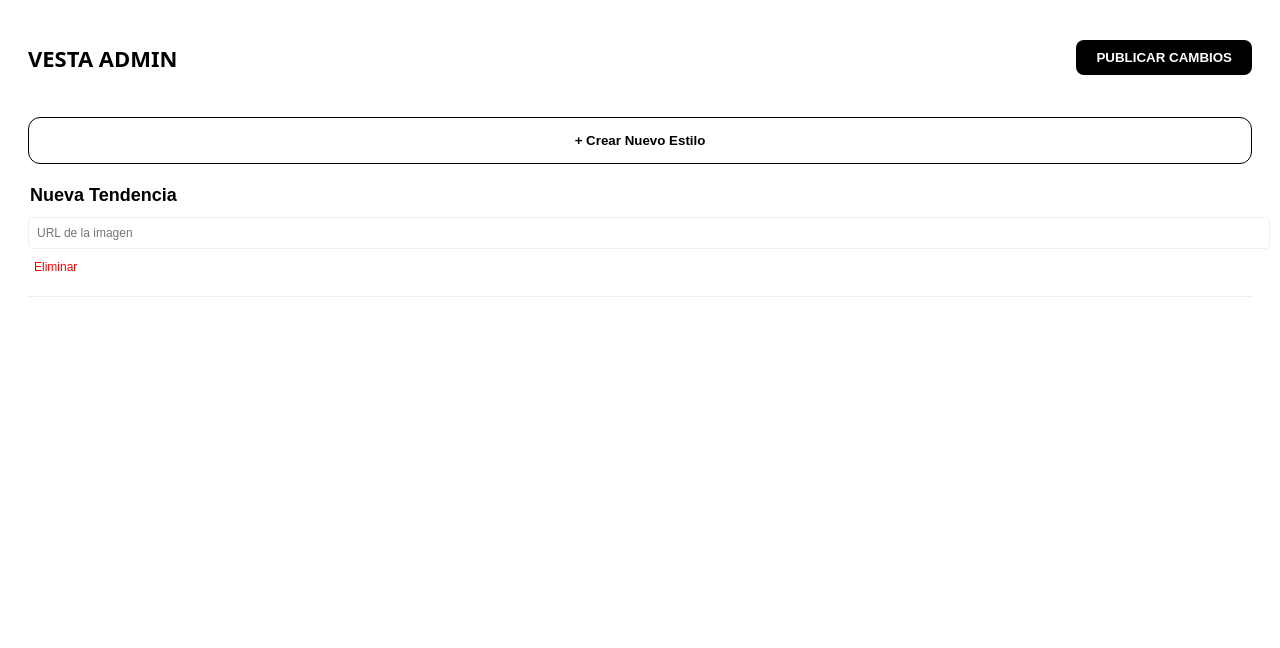
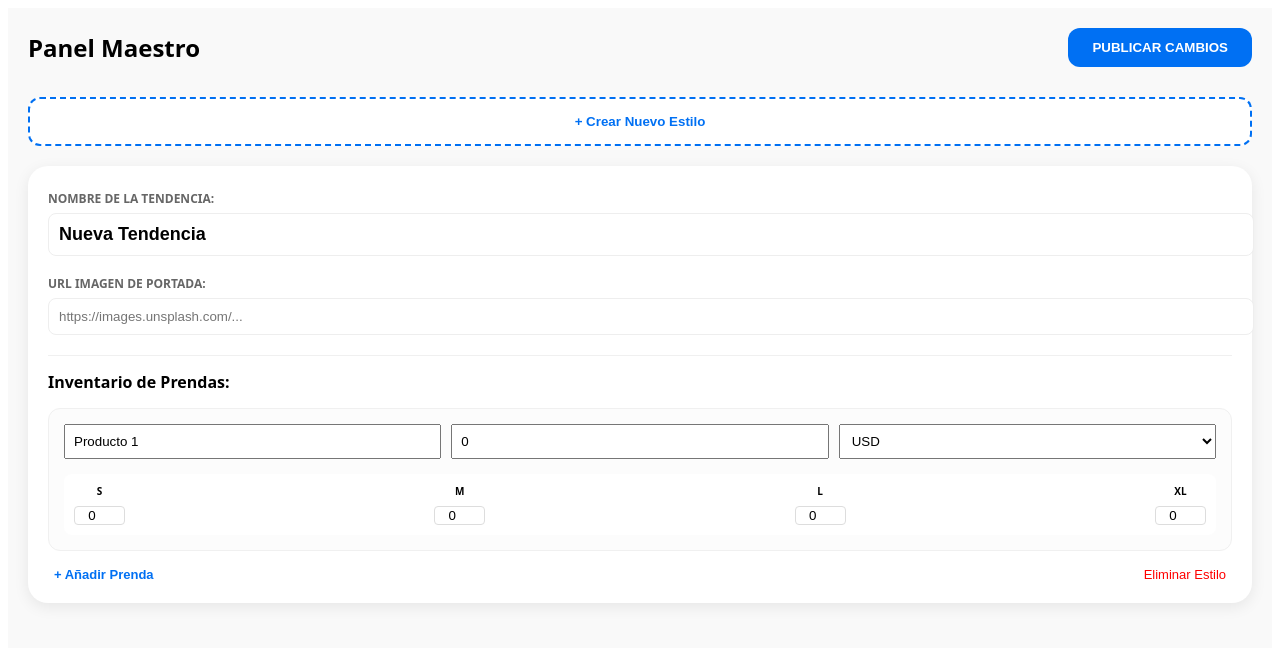
Before and after one commit to radeljfc/estilo-app, a Next.js app: page /admin in a window 1280 px wide. Both pictures are taken after a click on the button "+ Crear Nuevo Estilo". Shown: the top 648 px of the page. Built offline with nearby package versions, Linux system fonts and the light colour scheme; no server answers; the database is empty.

Commit message:
Update admin.js

```diff
--- a/pages/admin.js
+++ b/pages/admin.js
@@ -13,7 +13,8 @@ export default function AdminVesta() {
   useEffect(() => { cargarDatos(); }, []);
 
   async function cargarDatos() {
-    const { data } = await supabase.from('estilos').select('*');
+    const { data, error } = await supabase.from('estilos').select('*');
+    if (error) console.error(error);
     setEstilos(data || []);
     setLoading(false);
   }
@@ -22,7 +23,7 @@ export default function AdminVesta() {
     const nuevo = {
       nombre: "Nueva Tendencia",
       foto_portada: "",
-      prendas: [{ id: Date.now(), nombre: "Producto", precio: 0, moneda: "USD", stock: { S:0, M:0, L:0, XL:0 } }]
+      prendas: [{ id: Date.now(), nombre: "Producto 1", precio: 0, moneda: "USD", stock: { S:0, M:0, L:0, XL:0 } }]
     };
     setEstilos([...estilos, nuevo]);
   };
@@ -30,47 +31,42 @@ export default function AdminVesta() {
   const guardarEnNube = async () => {
     setLoading(true);
     try {
-      // LIMPIEZA DE DATOS ANTES DE ENVIAR
-      const datosParaGuardar = estilos.map(est => {
-        const { id, ...resto } = est; // Quitamos el ID para que Supabase lo cree solo
-        return resto;
-      });
+      // 1. Limpiamos la tabla para evitar duplicados (estrategia simple)
+      await supabase.from('estilos').delete().neq('nombre', 'borrar_todo_si_existe');
 
-      // 1. Borramos lo anterior
-      await supabase.from('estilos').delete().neq('nombre', 'limpieza_total');
-
-      // 2. Insertamos lo nuevo sin enviar IDs manuales
-      const { error } = await supabase.from('estilos').insert(datosParaGuardar);
+      // 2. Insertamos los estilos actuales
+      const { error } = await supabase.from('estilos').insert(estilos);
 
       if (error) throw error;
-      alert("✅ ¡Cambios publicados con éxito!");
-      cargarDatos(); // Recargamos para ver los nuevos IDs asignados
+      alert("✅ ¡Inventario VESTA actualizado con éxito!");
     } catch (error) {
-      alert("❌ Error: " + error.message);
+      alert("❌ Error al guardar: " + error.message);
     } finally {
       setLoading(false);
     }
   };
 
-  if (loading) return <div style={{padding: '50px', textAlign: 'center', color:'#000'}}>Sincronizando con VESTA Master...</div>;
+  if (loading) return <div style={{padding: '50px', textAlign: 'center'}}>Conectando con el servidor VESTA...</div>;
 
   return (
-    <div style={{ padding: '20px', fontFamily: 'system-ui', backgroundColor: '#fff', color: '#000', minHeight: '100vh' }}>
+    <div style={{ padding: '20px', fontFamily: 'system-ui', backgroundColor: '#f9f9f9', minHeight: '100vh', color: '#000' }}>
       <header style={{ display: 'flex', justifyContent: 'space-between', alignItems: 'center', marginBottom: '30px' }}>
-        <h1 style={{ fontSize: '22px', fontWeight: '900' }}>VESTA ADMIN</h1>
-        <button onClick={guardarEnNube} style={{ backgroundColor: '#000', color: '#fff', padding: '10px 20px', borderRadius: '8px', fontWeight: 'bold', border: 'none' }}>
-          PUBLICAR CAMBIOS
+        <h1 style={{ fontSize: '24px', fontWeight: '800', margin: 0 }}>Panel Maestro</h1>
+        <button onClick={guardarEnNube} style={{ backgroundColor: '#0070f3', color: '#fff', padding: '12px 24px', borderRadius: '12px', border: 'none', fontWeight: 'bold', cursor: 'pointer' }}>
+          {loading ? "Guardando..." : "PUBLICAR CAMBIOS"}
         </button>
       </header>
 
-      <button onClick={agregarEstilo} style={{ width: '100%', padding: '15px', marginBottom: '20px', borderRadius: '12px', border: '1px solid #000', background: 'none', fontWeight: 'bold' }}>
+      <button onClick={agregarEstilo} style={{ width: '100%', padding: '15px', marginBottom: '20px', borderRadius: '12px', border: '2px dashed #0070f3', background: '#fff', color: '#0070f3', fontWeight: 'bold', cursor: 'pointer' }}>
         + Crear Nuevo Estilo
       </button>
 
       {estilos.map((estilo, idx) => (
-        <div key={idx} style={{ borderBottom: '1px solid #eee', paddingBottom: '20px', marginBottom: '20px' }}>
+        <div key={idx} style={{ background: '#fff', padding: '20px', borderRadius: '20px', marginBottom: '20px', boxShadow: '0 4px 15px rgba(0,0,0,0.08)' }}>
+          <div style={{ marginBottom: '15px' }}>
+            <label style={{ fontSize: '12px', fontWeight: 'bold', color: '#666' }}>NOMBRE DE LA TENDENCIA:</label>
             <input
-            style={{ fontSize: '18px', fontWeight: 'bold', width: '100%', border: 'none', marginBottom: '10px' }}
+              style={{ fontSize: '18px', fontWeight: 'bold', border: '1px solid #eee', width: '100%', padding: '10px', borderRadius: '8px', marginTop: '5px' }}
               value={estilo.nombre}
               onChange={(e) => {
                 const copia = [...estilos];
@@ -78,19 +74,78 @@ export default function AdminVesta() {
                 setEstilos(copia);
               }}
             />
+          </div>
+
+          <div style={{ marginBottom: '20px' }}>
+            <label style={{ fontSize: '12px', fontWeight: 'bold', color: '#666' }}>URL IMAGEN DE PORTADA:</label>
             <input
-            placeholder="URL de la imagen"
-            style={{ width: '100%', padding: '8px', borderRadius: '5px', border: '1px solid #eee', fontSize: '12px' }}
+              style={{ width: '100%', padding: '10px', borderRadius: '8px', border: '1px solid #eee', marginTop: '5px' }}
               value={estilo.foto_portada}
+              placeholder="https://images.unsplash.com/..."
               onChange={(e) => {
                 const copia = [...estilos];
                 copia[idx].foto_portada = e.target.value;
                 setEstilos(copia);
               }}
             />
-          <button onClick={() => setEstilos(estilos.filter((_, i) => i !== idx))} style={{ color: 'red', background: 'none', border: 'none', fontSize: '12px', marginTop: '10px' }}>
-            Eliminar
-          </button>
+          </div>
+
+          <h3 style={{ fontSize: '16px', borderTop: '1px solid #f0f0f0', paddingTop: '15px', marginBottom: '15px' }}>Inventario de Prendas:</h3>
+          {estilo.prendas.map((prenda, pIdx) => (
+            <div key={pIdx} style={{ padding: '15px', backgroundColor: '#fcfcfc', borderRadius: '12px', marginBottom: '15px', border: '1px solid #f0f0f0' }}>
+              <div style={{ display: 'grid', gridTemplateColumns: '1fr 1fr 1fr', gap: '10px', marginBottom: '15px' }}>
+                <input placeholder="Nombre" value={prenda.nombre} style={{padding:'8px'}} onChange={(e) => {
+                  const copia = [...estilos];
+                  copia[idx].prendas[pIdx].nombre = e.target.value;
+                  setEstilos(copia);
+                }} />
+                <input placeholder="Precio" type="number" value={prenda.precio} style={{padding:'8px'}} onChange={(e) => {
+                  const copia = [...estilos];
+                  copia[idx].prendas[pIdx].precio = e.target.value;
+                  setEstilos(copia);
+                }} />
+                <select value={prenda.moneda} style={{padding:'8px'}} onChange={(e) => {
+                  const copia = [...estilos];
+                  copia[idx].prendas[pIdx].moneda = e.target.value;
+                  setEstilos(copia);
+                }}>
+                  <option value="USD">USD</option>
+                  <option value="PEN">PEN</option>
+                  <option value="MXN">MXN</option>
+                </select>
+              </div>
+
+              <div style={{ display: 'flex', justifyContent: 'space-between', backgroundColor: '#fff', padding: '10px', borderRadius: '8px' }}>
+                {['S', 'M', 'L', 'XL'].map(talla => (
+                  <div key={talla} style={{ textAlign: 'center' }}>
+                    <div style={{ fontSize: '10px', fontWeight: 'bold', marginBottom: '5px' }}>{talla}</div>
+                    <input
+                      type="number"
+                      style={{ width: '45px', textAlign: 'center', border: '1px solid #ddd', borderRadius: '4px' }}
+                      value={prenda.stock[talla]}
+                      onChange={(e) => {
+                        const copia = [...estilos];
+                        copia[idx].prendas[pIdx].stock[talla] = parseInt(e.target.value) || 0;
+                        setEstilos(copia);
+                      }}
+                    />
+                  </div>
+                ))}
+              </div>
+            </div>
+          ))}
+
+          <div style={{display:'flex', justifyContent:'space-between'}}>
+            <button onClick={() => {
+               const copia = [...estilos];
+               copia[idx].prendas.push({ id: Date.now(), nombre: "Nueva Prenda", precio: 0, moneda: "USD", stock: {S:0, M:0, L:0, XL:0} });
+               setEstilos(copia);
+            }} style={{ fontSize: '13px', color: '#0070f3', background: 'none', border: 'none', cursor: 'pointer', fontWeight: 'bold' }}>+ Añadir Prenda</button>
+
+            <button onClick={() => {
+               setEstilos(estilos.filter((_, i) => i !== idx));
+            }} style={{ fontSize: '13px', color: 'red', background: 'none', border: 'none', cursor: 'pointer' }}>Eliminar Estilo</button>
+          </div>
         </div>
       ))}
     </div>
```
Lines whose indentation alone changed are shown as unchanged.
